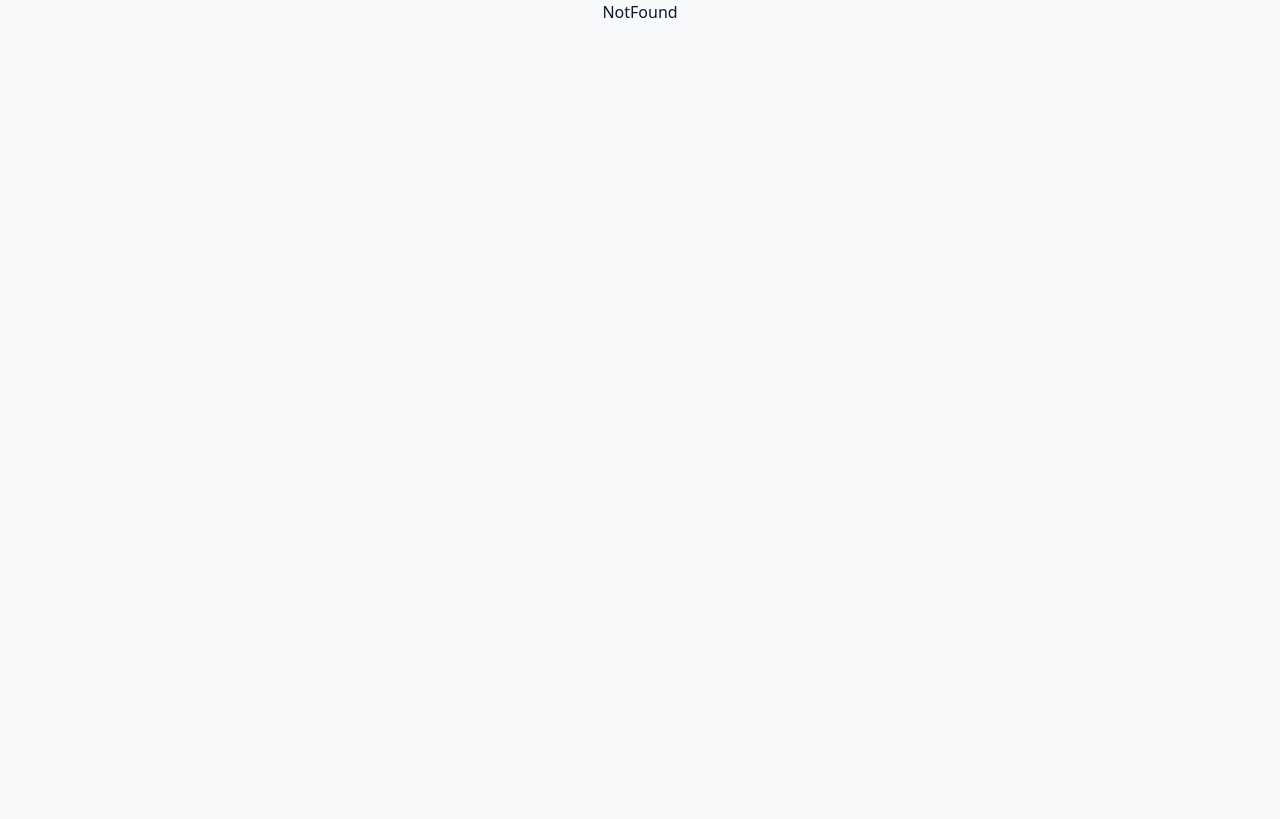
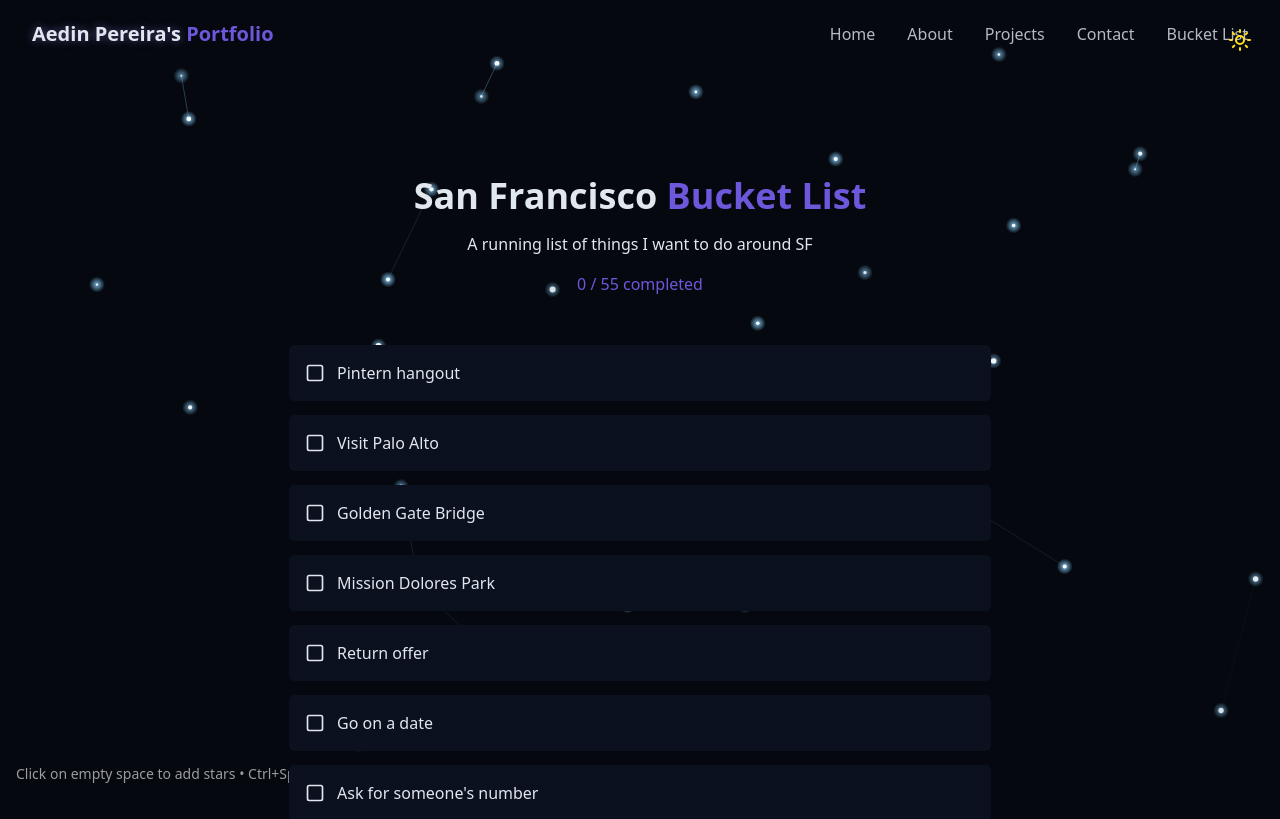
Before and after one commit to coolkidaedy/portfoliowebsite, a React (Vite) app: page /bucket-list in a window 1280 px wide. Shown: the top 819 px of the page. Built offline with nearby package versions, Linux system fonts and the light colour scheme.

Commit message:
added bucket list

```diff
--- a/src/App.jsx
+++ b/src/App.jsx
@@ -1,5 +1,6 @@
 import { BrowserRouter, Routes, Route } from "react-router-dom"
 import { Home } from "./pages/home"
+import { BucketList } from "./pages/BucketList"
 import { NotFound } from "./pages/NotFound"
 
 function App() {
@@ -9,6 +10,7 @@ function App() {
       <BrowserRouter>
         <Routes>
           <Route index element={<Home />} />
+          <Route path="/bucket-list" element={<BucketList />} />
           <Route path="*" element={<NotFound />} />
         </Routes>
       </BrowserRouter>
--- a/src/components/AboutMe.jsx
+++ b/src/components/AboutMe.jsx
@@ -15,7 +15,7 @@ export const AboutMe = () => {
                 I'm Aedin, a CS & Philosophy student at Columbia Engineering. My background is a mix of theoretical mathematics and hands-on software development across full-stack, ML, and AI systems.
 I'm looking to join an early-stage startup where I can take ownership and build things that matter. I like hard problems and fast-moving environments.
                 </p>
-                <p className="text-muted-foreground">Beyond academics, I enjoy watching and playing basketball (go Nets!!), trying new restaurants (love cheap eats), and running around NYC (completed NYC half this March, thinking about NYC full marathon). I also have a passion for pure mathematics, especially in fields like number theory, game theory, and combinatorics.
+                <p className="text-muted-foreground">Beyond academics, I enjoy watching and playing basketball (go Nets!!), trying new restaurants (love cheap eats), and running around NYC. I also have a passion for pure mathematics, especially in fields like number theory, game theory, and combinatorics.
                 </p>
                 <p className="text-muted-foreground">
                     I have experience in a variety of programming languages, including Java, Python, C, JavaScript, and more.
@@ -32,6 +32,21 @@ I'm looking to join an early-stage startup where I can take ownership and build
                 </div>
             </div>
             <div className="grid grid-cols-1 gap-6">
+                <div className="gradient-border p-6 card-hover">
+                <div className="flex items-start gap-4">
+                        <div className="p-3 rounded-full bg-primary/10">
+                            <Briefcase className="h-6 w-6 text-primary"/>
+                        </div>
+                        <div className="text-left">
+                            <h4 className="font-semibold text-lg">Software Engineer Intern at Pinterest </h4>
+                            <p className="text-muted-foreground">
+                            Working on the Platforms Team, building out testing infrastructure and tools
+                            </p>
+
+                        </div>
+
+                    </div>
+                    </div>
                 <div className="gradient-border p-6 card-hover">
                     <div className="flex items-start gap-4">
                         <div className="p-3 rounded-full bg-primary/10">
@@ -62,21 +77,6 @@ I'm looking to join an early-stage startup where I can take ownership and build
 
                     </div>
                 </div>
-                <div className="gradient-border p-6 card-hover">
-                <div className="flex items-start gap-4">
-                        <div className="p-3 rounded-full bg-primary/10">
-                            <Microscope className="h-6 w-6 text-primary"/>
-                        </div>
-                        <div className="text-left">
-                            <h4 className="font-semibold text-lg">Counselor/Scholar at The Ross Mathematics Program</h4>
-                            <p className="text-muted-foreground">
-                                Proved many number theory, combinatorics, and analysis theorems. Helped 4 students conquer an introductory course in Number Theory.
-                            </p>
-
-                        </div>
-
-                    </div>
-                </div>
 
             </div>
             </div>
--- /dev/null
+++ b/src/components/BucketListSection.jsx
@@ -0,0 +1,99 @@
+import { CheckSquare, Square } from "lucide-react";
+
+// Edit this list to manage your SF bucket list.
+// Add an item: append an object with a new id, your text, and done: false.
+// Mark something finished: change its done from false to true.
+const bucketList = [
+    { id: 1, text: "Pintern hangout", done: false },
+    { id: 2, text: "Visit Palo Alto", done: false },
+    { id: 3, text: "Golden Gate Bridge", done: false },
+    { id: 4, text: "Mission Dolores Park", done: false },
+    { id: 5, text: "Return offer", done: false },
+    { id: 6, text: "Go on a date", done: false },
+    { id: 7, text: "Ask for someone's number", done: false },
+    { id: 8, text: "Go out", done: false },
+    { id: 9, text: "VC event", done: false },
+    { id: 10, text: "Drinks in Mission", done: false },
+    { id: 11, text: "Visit Berkeley", done: false },
+    { id: 12, text: "Twin Peaks", done: false },
+    { id: 13, text: "Big Sur", done: false },
+    { id: 14, text: "Yosemite", done: false },
+    { id: 15, text: "Redwoods", done: false },
+    { id: 16, text: "Visit Sausalito", done: false },
+    { id: 17, text: "Sunday dinner for new people", done: false },
+    { id: 18, text: "Bike to work", done: false },
+    { id: 19, text: "Painted Ladies", done: false },
+    { id: 20, text: "The Lands End trail", done: false },
+    { id: 21, text: "Ride a trolley", done: false },
+    { id: 22, text: "Chinatown", done: false },
+    { id: 23, text: "In office most days", done: false },
+    { id: 24, text: "Learn how to mix", done: false },
+    { id: 25, text: "Lombard Street & Russian Hill", done: false },
+    { id: 26, text: "Alcatraz", done: false },
+    { id: 27, text: "Visit 5 offices that aren't Pinterest", done: false },
+    { id: 28, text: "Visit Neena in LA", done: false },
+    { id: 29, text: "Visit Kelvin's house", done: false },
+    { id: 30, text: "Do a hackathon", done: false },
+    { id: 31, text: "La Taqueria", done: false },
+    { id: 32, text: "Must-try SF food", done: false },
+    { id: 33, text: "Outdoor basketball", done: false },
+    { id: 34, text: "Go to a club", done: false },
+    { id: 35, text: "Attend startup school parties", done: false },
+    { id: 36, text: "Meet a founder", done: false },
+    { id: 37, text: "Bi-Rite Creamery", done: false },
+    { id: 38, text: "Tartine", done: false },
+    { id: 39, text: "House of Prime Rib", done: false },
+    { id: 40, text: "Sunset skyline from Bernal Heights", done: false },
+    { id: 41, text: "Make friends w/ other interns", done: false },
+    { id: 42, text: "Meet someone from every state!", done: false },
+    { id: 43, text: "Rank office food in SF", done: false },
+    { id: 44, text: "Spam Beli", done: false },
+    { id: 45, text: "Go to the gym", done: false },
+    { id: 46, text: "Finish intern project", done: false },
+    { id: 47, text: "Learn new technologies", done: false },
+    { id: 48, text: "Build something cool", done: false },
+    { id: 49, text: "Minimize time spent in room", done: false },
+    { id: 50, text: "Meet up with CORE", done: false },
+    { id: 51, text: "Meet old friends", done: false },
+    { id: 52, text: "Mount Tamalpais State Park", done: false },
+    { id: 53, text: "In-N-Out", done: false },
+    { id: 54, text: "Swim in a beach", done: false },
+    { id: 55, text: "Ride in a Waymo", done: false },
+];
+
+export const BucketListSection = () => {
+    const completed = bucketList.filter((item) => item.done).length;
+
+    return (
+        <section id="bucket-list" className="py-24 px-4 relative">
+            <div className="container mx-auto max-w-3xl">
+                <h2 className="text-3xl md:text-4xl font-bold mb-4 text-center">
+                    San Francisco <span className="text-primary"> Bucket List</span>
+                </h2>
+                <p className="text-center text-muted-foreground mb-4 max-w-2xl mx-auto">
+                    A running list of things I want to do around SF
+                </p>
+                <p className="text-center text-primary font-medium mb-12">
+                    {completed} / {bucketList.length} completed
+                </p>
+                <ul className="space-y-3">
+                    {bucketList.map((item) => (
+                        <li
+                            key={item.id}
+                            className="flex items-center gap-3 p-4 gradient-border card-hover text-left"
+                        >
+                            {item.done ? (
+                                <CheckSquare className="h-5 w-5 text-primary shrink-0" />
+                            ) : (
+                                <Square className="h-5 w-5 text-muted-foreground shrink-0" />
+                            )}
+                            <span className={item.done ? "line-through text-muted-foreground" : "text-foreground"}>
+                                {item.text}
+                            </span>
+                        </li>
+                    ))}
+                </ul>
+            </div>
+        </section>
+    );
+};
--- a/src/components/NavBar.jsx
+++ b/src/components/NavBar.jsx
@@ -1,11 +1,13 @@
 import { cn } from "@/lib/utils";
 import { useEffect, useState } from "react";
 import { Menu, X } from "lucide-react";
+import { Link } from "react-router-dom";
 const navItems = [
-    {name: 'Home', href: "#hero"},
-    {name: 'About', href: "#about"},
-    {name: 'Projects', href: "#projects"},
-    {name: 'Contact', href: "#contact"},
+    {name: 'Home', href: "/#hero"},
+    {name: 'About', href: "/#about"},
+    {name: 'Projects', href: "/#projects"},
+    {name: 'Contact', href: "/#contact"},
+    {name: 'Bucket List', to: "/bucket-list"},
 ];
 
 export const Navbar = () => {
@@ -31,9 +33,15 @@ export const Navbar = () => {
             {/* desktop menu button */}
             <div className="hidden md:flex space-x-8">
                 {navItems.map((item, key) => (
+                  item.to ? (
+                    <Link key={key} to={item.to} className="text-foreground/80 hover:text-primary transition-colors duration-300">
+                      {item.name}
+                    </Link>
+                  ) : (
                     <a key={key} href={item.href} className="text-foreground/80 hover:text-primary transition-colors duration-300">
                       {item.name}
                     </a>
+                  )
                 ))}
             </div>
 
@@ -47,9 +55,15 @@ export const Navbar = () => {
             )}>
             <div className="flex flex-col space-y-8 text-xl">
                 {navItems.map((item, key) => (
+                  item.to ? (
+                    <Link key={key} to={item.to} className="text-foreground/80 hover:text-primary transition-colors duration-300" onClick={() => setIsMenuOpen(false)}>
+                      {item.name}
+                    </Link>
+                  ) : (
                     <a key={key} href={item.href} className="text-foreground/80 hover:text-primary transition-colors duration-300" onClick={() => setIsMenuOpen(false)}>
                       {item.name}
                     </a>
+                  )
                 ))}
             </div>
             </div>
--- /dev/null
+++ b/src/pages/BucketList.jsx
@@ -0,0 +1,26 @@
+import { Navbar } from "../components/NavBar";
+import { ThemeToggle } from "../components/ThemeToggle";
+import { StarBackground } from "@/components/StarBackground";
+import { BucketListSection } from "../components/BucketListSection";
+import { Footer } from "../components/Footer";
+
+export const BucketList = () => {
+    return (
+        <div className="min-h-screen bg-background text-foreground overflow-x-hidden">
+            {/* theme toggle */}
+            <ThemeToggle />
+            {/* background effect */}
+            <StarBackground />
+
+            {/* Navbar */}
+            <Navbar />
+
+            {/* Main content */}
+            <main className="pt-20">
+                <BucketListSection />
+            </main>
+
+            <Footer />
+        </div>
+    );
+};
```
Lines whose indentation alone changed are shown as unchanged.
